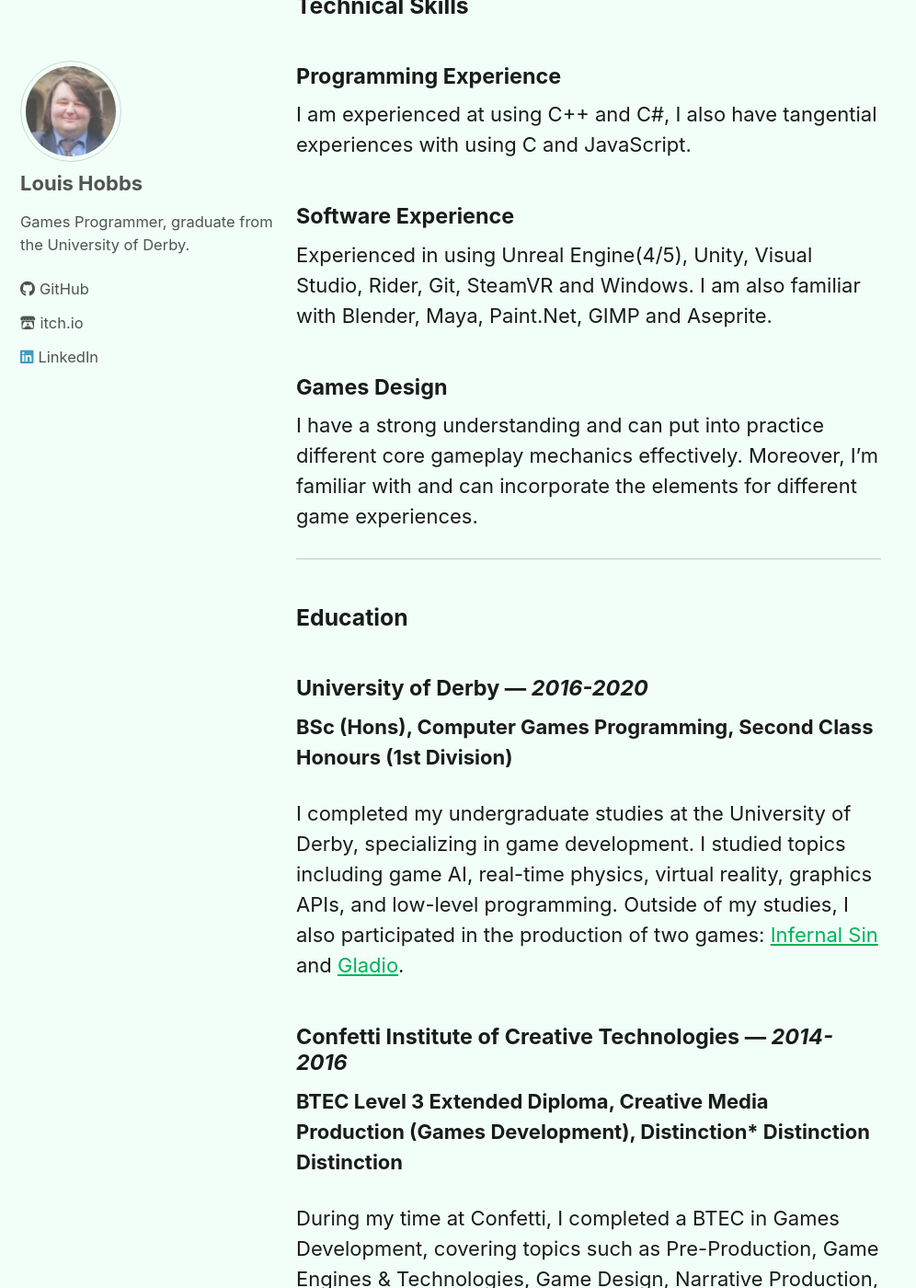
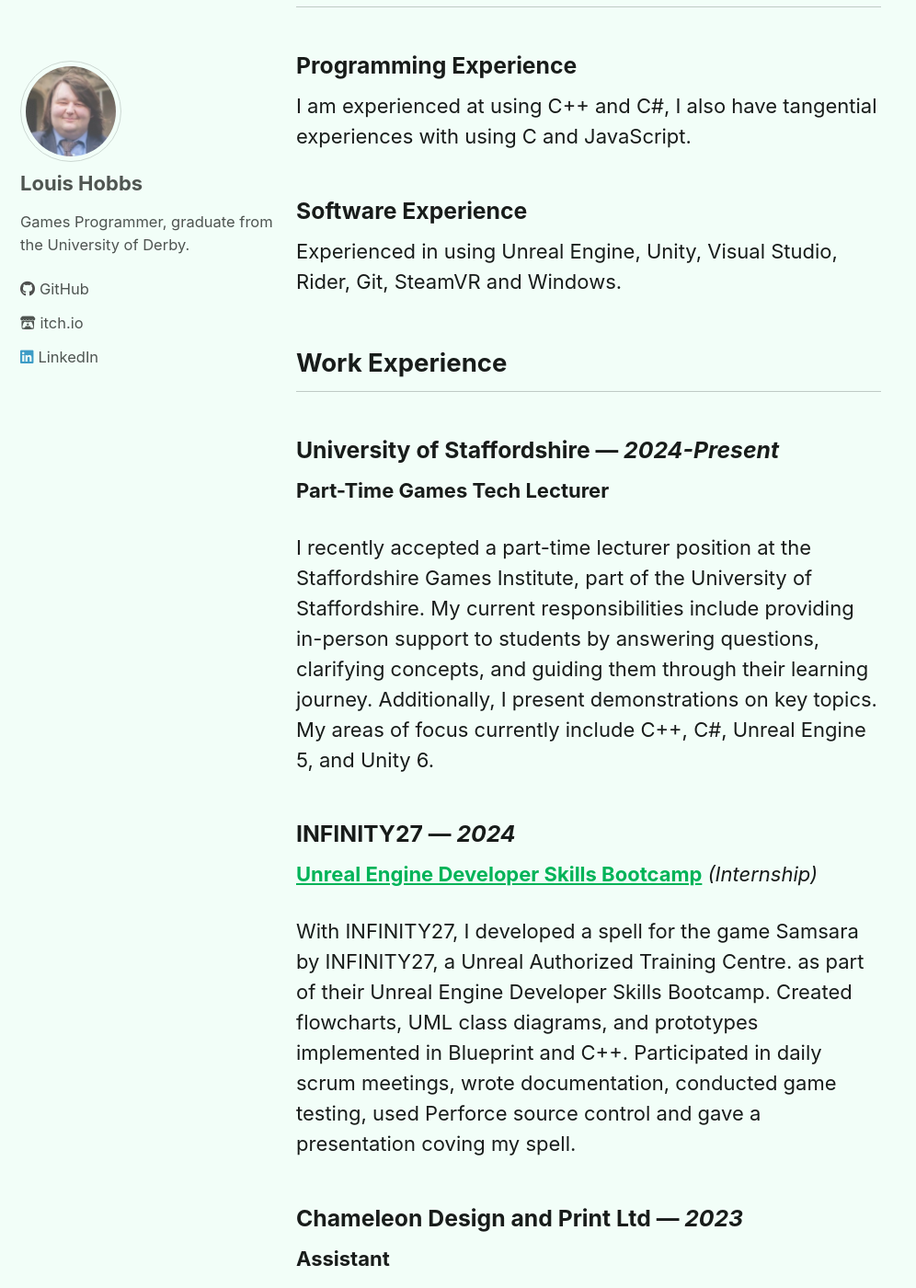
Before and after one commit to Bazzadwarf/Bazzadwarf.github.io, a Jekyll site: the page built from _pages/about.md, in a window 1280 px wide and 1400 px high, scrolled down 506 px. Shown: the whole window at 92% size, without its empty margins (0-996 px from the left). Built offline with Jekyll 4.4.1, drawn with Linux system fonts in a browser that asks for light colours; cached includes are drawn as plain includes; nearby versions of some CDN libraries; a script that is not in the unit is left out; some of the changed text lies outside the part shown.

Commit message:
Add temporary updates to portfolio
This will get rewritten but I want this out there now and then I can
change the wording later

```diff
--- a/_pages/about.md
+++ b/_pages/about.md
@@ -4,106 +4,91 @@
 layout: single
 ---
 
-### Ay Up, I'm Louis!
+## Ay Up, I'm Louis!
 
-Enthusiastic software developer with a background as a software developer and computing lab assistant at the University of Derby. Proficient in  C++, C#, Unreal Engine and Unity, with a solid foundation in game development and virtual reality development.
+I'm an enthusiastic Games Programmer and Games Design Tech Lecturer at the University of Staffordshire. Proficient in C++, C#, Unreal Engine and Unity, with a solid foundation in games and virtual reality development.
 
----
+## Skills
 
-### Technical Skills
-
-#### Programming Experience
+### Programming Experience
 
 I am experienced at using C++ and C#, I also have tangential experiences with using C and JavaScript.
 
-#### Software Experience
+### Software Experience
 
-Experienced in using Unreal Engine(4/5), Unity, Visual Studio, Rider, Git, SteamVR and Windows. I am also familiar with Blender, Maya, Paint.Net, GIMP and Aseprite.
+Experienced in using Unreal Engine, Unity, Visual Studio, Rider, Git, SteamVR and Windows.
 
-#### Games Design
+## Work Experience
 
-I have a strong understanding and can put into practice different core gameplay mechanics effectively. Moreover, I'm familiar with and can incorporate the elements for different game experiences.
+### University of Staffordshire — *2024-Present*
 
----
+**Part-Time Games Tech Lecturer**
 
-### Education
+I recently accepted a part-time lecturer position at the Staffordshire Games Institute, part of the University of Staffordshire. My current responsibilities include providing in-person support to students by answering questions, clarifying concepts, and guiding them through their learning journey. Additionally, I present demonstrations on key topics. My areas of focus currently include C++, C#, Unreal Engine 5, and Unity 6.
 
-#### University of Derby — *2016-2020*
+### INFINITY27 — *2024*
+
+**[Unreal Engine Developer Skills Bootcamp](/infinity27/)** *(Internship)*
+
+With INFINITY27, I developed a spell for the game Samsara by INFINITY27, a Unreal Authorized Training Centre. as part of their Unreal Engine Developer Skills Bootcamp. Created flowcharts, UML class diagrams, and prototypes implemented in Blueprint and C++. Participated in daily scrum meetings, wrote documentation, conducted game testing, used Perforce source control and gave a presentation coving my spell.
+
+### Chameleon Design and Print Ltd — *2023*
+
+**Assistant**
+
+At Chameleon Design and Print, I was responsible for the preparation and production of printed garments for professional and commercial clients. These responsibilities consisted of preparing new vinyl designs for printing, matching artwork to garments, as well as pressing and tagging of printed garments. Additionally, I aided in the design and preparation of new systems and processes to streamline the production of large quantities of orders arriving from our Etsy listings. In addition to my printing responsibilities, I also supported the tracking of onsite stock counts and the requisition of new stock.
+
+### RM plc — *2023*
+
+**Data Entry Clerk**
+
+At RM, I was responsible for processing new orders from customers placed via email. This process involved creating new orders through the internal systems, identifying and resolving issues with the orders. Where orders couldn't be resolved internally, we would liaise with the customer to help resolve the issues with their order. Alongside these responsibilities, I was also responsible for helping diagnose issues with orders containing outstanding items, as well as contacting customers about any current recalls on items they had purchased through letters, over emails, and by phone calls.
+
+### University of Derby — *2020*
+
+**Computer Lab Assistant**
+
+During the second semester of my final year in university, I assisted with teaching the first-year computing module, Foundations of Computer Science. My responsibilities included helping students understand various data structures and the C programming language through both in-person and remote sessions during the COVID-19 pandemic.
+
+### University of Derby  — *2019-2020*
+
+**Software Developer**
+
+During my final year of university, I collaborated on a project that integrated Virtual Reality into CAD design and development workflows. My main responsibility on this project was as a Software Developer, our development was completed using Unity 2019 alongside VRTK. Throughout this project, I explored the potential of VR technology to enhance the user experience and demonstrated strong problem-solving and technical skills in a practical setting.
+
+## Education
+
+### University of Derby — *2016-2020*
 
 **BSc (Hons), Computer Games Programming, Second Class Honours (1st Division)**
 
 I completed my undergraduate studies at the University of Derby, specializing in game development. I studied topics including game AI, real-time physics, virtual reality, graphics APIs, and low-level programming. Outside of my studies, I also participated in the production of two games: [Infernal Sin](/infernal-sin/) and [Gladio](/gladio/).
 
-#### Confetti Institute of Creative Technologies — *2014-2016*
+### Confetti Institute of Creative Technologies — *2014-2016*
 
 **BTEC Level 3 Extended Diploma, Creative Media Production (Games Development), Distinction* Distinction Distinction**
 
 During my time at Confetti, I completed a BTEC in Games Development, covering topics such as Pre-Production, Game Engines & Technologies, Game Design, Narrative Production, Sound Effects and more. I was also part of the production of the game, [Paper Cut](/paper-cut/).
 
-#### The National Church Of England Academy — *2009-2014*
+### The National Church Of England Academy — *2009-2014*
 
 7 GCSEs, 1 BTEC, and 1 ONAT qualification in English, Mathematics, Science, ICT, and Engineering.
 
----
+## Volunteering
 
-### Work Experience
-
-#### University of Staffordshire — *2024-Present*
-
-**Part-Time Games Tech Lecturer**
-
-I recently accepted a part-time lecturer position at the Staffordshire Games Institute, part of the University of Staffordshire. My current responsibilities include providing in-person support to students by answering questions, clarifying concepts, and guiding them through their learning journey. Additionally, I present demonstrations on key topics. My areas of focus currently include C++, C#, Unreal Engine 5, and Unity 6.
-
-#### INFINITY27 — *2024*
-
-**[Unreal Engine Developer Skills Bootcamp](/infinity27/)** *(Internship)*
-
-With INFINITY27, I developed a spell for the game Samsara by INFINITY27, a Unreal Authorized Training Centre. as part of their Unreal Engine Developer Skills Bootcamp. Created flowcharts, UML class diagrams, and prototypes implemented in Blueprint and C++. Participated in daily scrum meetings, wrote documentation, conducted game testing, used Perforce source control and gave a presentation coving my spell.
-
-#### Chameleon Design and Print Ltd — *2023*
-
-**Assistant**
-
-At Chameleon Design and Print, I was responsible for the preparation and production of printed garments for professional and commercial clients. These responsibilities consisted of preparing new vinyl designs for printing, matching artwork to garments, as well as pressing and tagging of printed garments. Additionally, I aided in the design and preparation of new systems and processes to streamline the production of large quantities of orders arriving from our Etsy listings. In addition to my printing responsibilities, I also supported the tracking of onsite stock counts and the requisition of new stock.
-
-
-#### RM plc — *2023*
-
-**Data Entry Clerk**
-
-At RM, I was responsible for processing new orders from customers placed via email. This process involved creating new orders through the internal systems, identifying and resolving issues with the orders. Where orders couldn't be resolved internally, we would liaise with the customer to help resolve the issues with their order. Alongside these responsibilities, I was also responsible for helping diagnose issues with orders containing outstanding items, as well as contacting customers about any current recalls on items they had purchased through letters, over emails, and by phone calls.
-
-#### University of Derby — *2020*
-
-**Computer Lab Assistant**
-
-During the second semester of my final year in university, I assisted with teaching the first-year computing module, Foundations of Computer Science. My responsibilities included helping students understand various data structures and the C programming language through both in-person and remote sessions during the COVID-19 pandemic.
-
-#### University of Derby  — *2019-2020*
-
-**Software Developer**
-
-During my final year of university, I collaborated on a project that integrated Virtual Reality into CAD design and development workflows. My main responsibility on this project was as a Software Developer, our development was completed using Unity 2019 alongside VRTK. Throughout this project, I explored the potential of VR technology to enhance the user experience and demonstrated strong problem-solving and technical skills in a practical setting.
-
----
-
-### Volunteering
-
-#### University of Derby  — *2018-2019*
+### University of Derby  — *2018-2019*
 
 **Program Representative**
 
 During my third year at the University of Derby, I served as the program representative for the final year cohort of the Computer Games Programming course. My primary responsibilities included coordinating discussions and feedback between the student body and the department, as well as providing in-depth feedback on specific modules and the overall student experience. Additionally, I acted as a point of contact for students who required advice with their studies and guided them to support within the University for any issues they were experiencing.
 
-#### Derby Union of Students: Computing Society — *2017-2018*
+### Derby Union of Students: Computing Society — *2017-2018*
 
 **Treasurer**
 
 During my second year at the University of Derby, I served as the treasurer and founding committee member for the Computing Society of the Derby Union of Students. My responsibilities included helping set up the society, managing the society's existing funds, acquiring new funds, and co-hosting our bi-annual award-winning GameJams.
 
----
-
-### More about me!
+## More about me!
 
 I have a deep passion for video games. I enjoy trying out a diverse range of games, from new releases to classic gems. I believe that everyone should be trying out new games to experience and to learn from how different developers overcome the challenges in making their games fun. I also enjoy designing games that I would like to make, I enjoy coming up with gameplay loops and the mechanics that could help feed into them. I've been playing the video game *osu!* for over a decade and I have had the opportunity to attend many LAN events because of this, they are always a great joy to attend.
 
```
Also changed, not shown: index.html (+32 -5 lines), assets/images/staffslogo.png (added).
